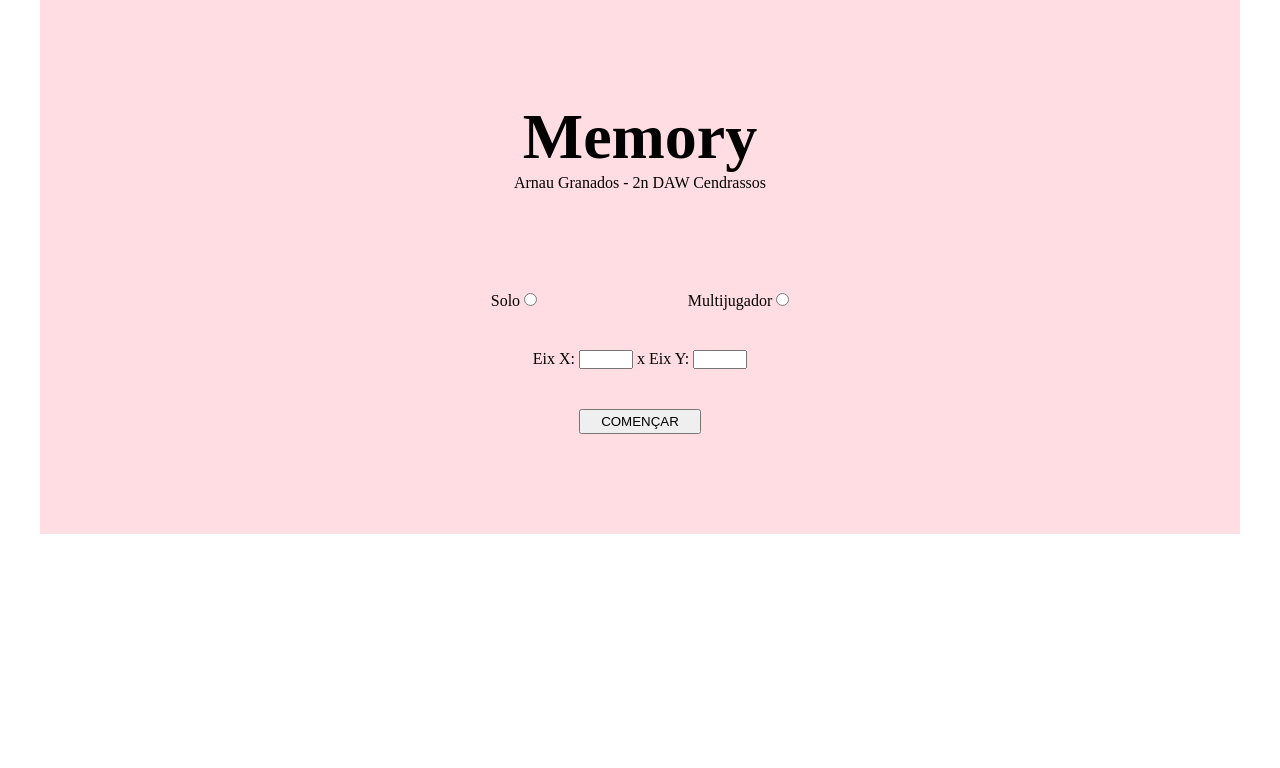
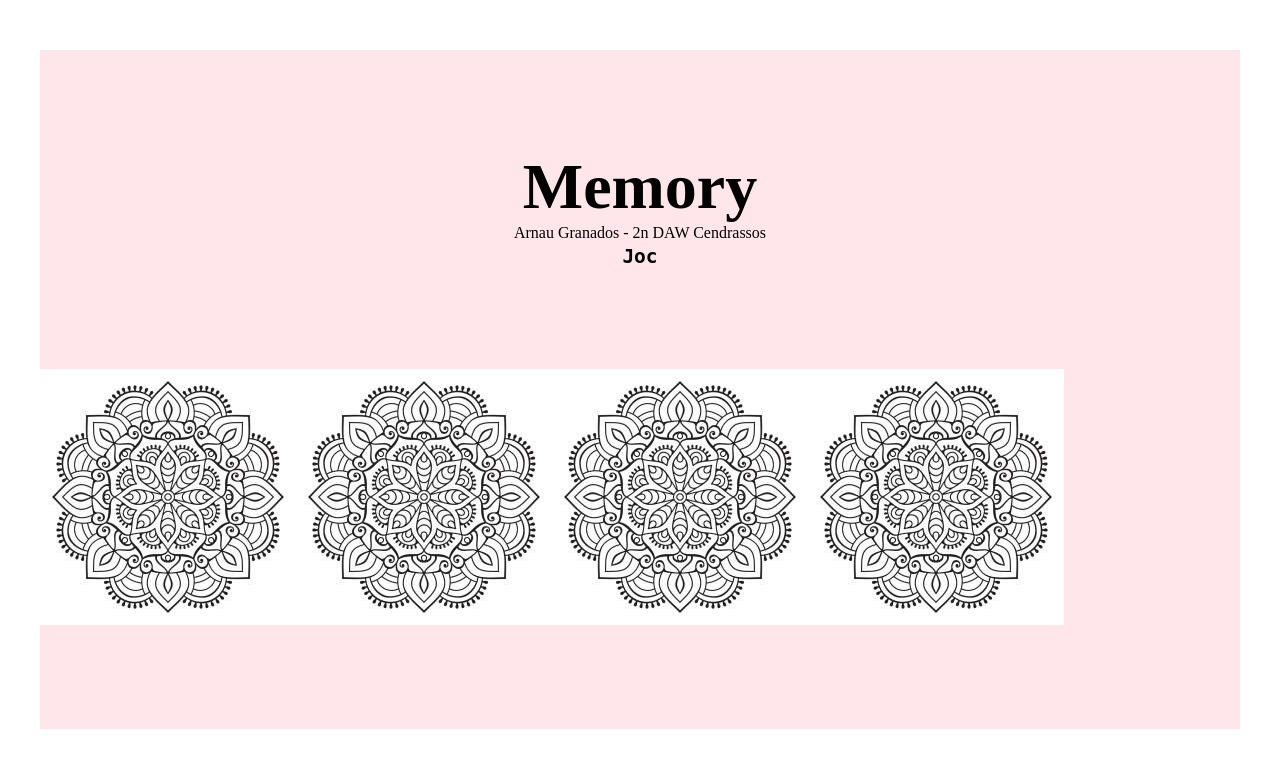
Before and after one commit to arnaugra/Project-1-Memogram, a PHP site: page /game.html in a window 1280 px wide. Shown: the top 768 px of the page. Run offline with PHP 8.4, Linux system fonts and the light colour scheme.

Commit message:
started game html

```diff
--- a/css/style.css
+++ b/css/style.css
@@ -8,7 +8,9 @@ body {
     flex-direction: column;
     justify-content: center;
 }
-.container {background-color: #ffc0cb88;
+.container {background-color: #ffc0cb65;
+    margin: 50px;
+
     width: 100vw;
     max-width: 1200px;
     align-self: center;
@@ -28,6 +30,9 @@ body {
     flex-direction: row;
     justify-content: space-evenly;
 }
+.board{
+    display: flex;
+}
 /* #endregion position */
 /* #region style */
 h1 {
--- a/game.html
+++ b/game.html
@@ -13,35 +13,18 @@
 
 <body>
     <div class="container">
-        <div class="section"></div>
-        <h1>Memory</h1>
-        <p>Arnau Granados - 2n DAW Cendrassos</p>
+        <div class="section">
+            <h1>Memory</h1>
+            <p>Arnau Granados - 2n DAW Cendrassos</p>
+        <h2><code>Joc</code></h2>
+        </div>
         <div class="section">
 
-            <div class="sectionConfig players">
-                <!-- nPlayers -->
-                <div class="playerIcon">
-                    Solo
-                    <input type="radio" name="nPlayers" id="solo">
-                </div>
-                <div class="playerIcon">
-                    Multijugador
-                    <input type="radio" name="nPlayers" id="multyPlayer">
-                </div>
-            </div>
-
-            <div class="sectionConfig">
-                <!-- boardSice -->
-                <span>Eix X:</span>
-                <input type="text" name="xAxis" id="X" class="infoAxis">
-                <span> x </span>
-                <span>Eix Y:</span>
-                <input type="text" name="yAxis" id="Y" class="infoAxis">
-            </div>
-
-            <div class="sectionConfig">
-                <!-- button -->
-                <input type="button" value="COMENÇAR" class="startButton">
+            <div class="board">
+                <div><img src="img/test.jpg" alt="test"></div>
+                <div><img src="img/test.jpg" alt="test"></div>
+                <div><img src="img/test.jpg" alt="test"></div>
+                <div><img src="img/test.jpg" alt="test"></div>
             </div>
 
         </div>
```
Also changed, not shown: index.html (+7 -3 lines), img/test.jpg (added).
